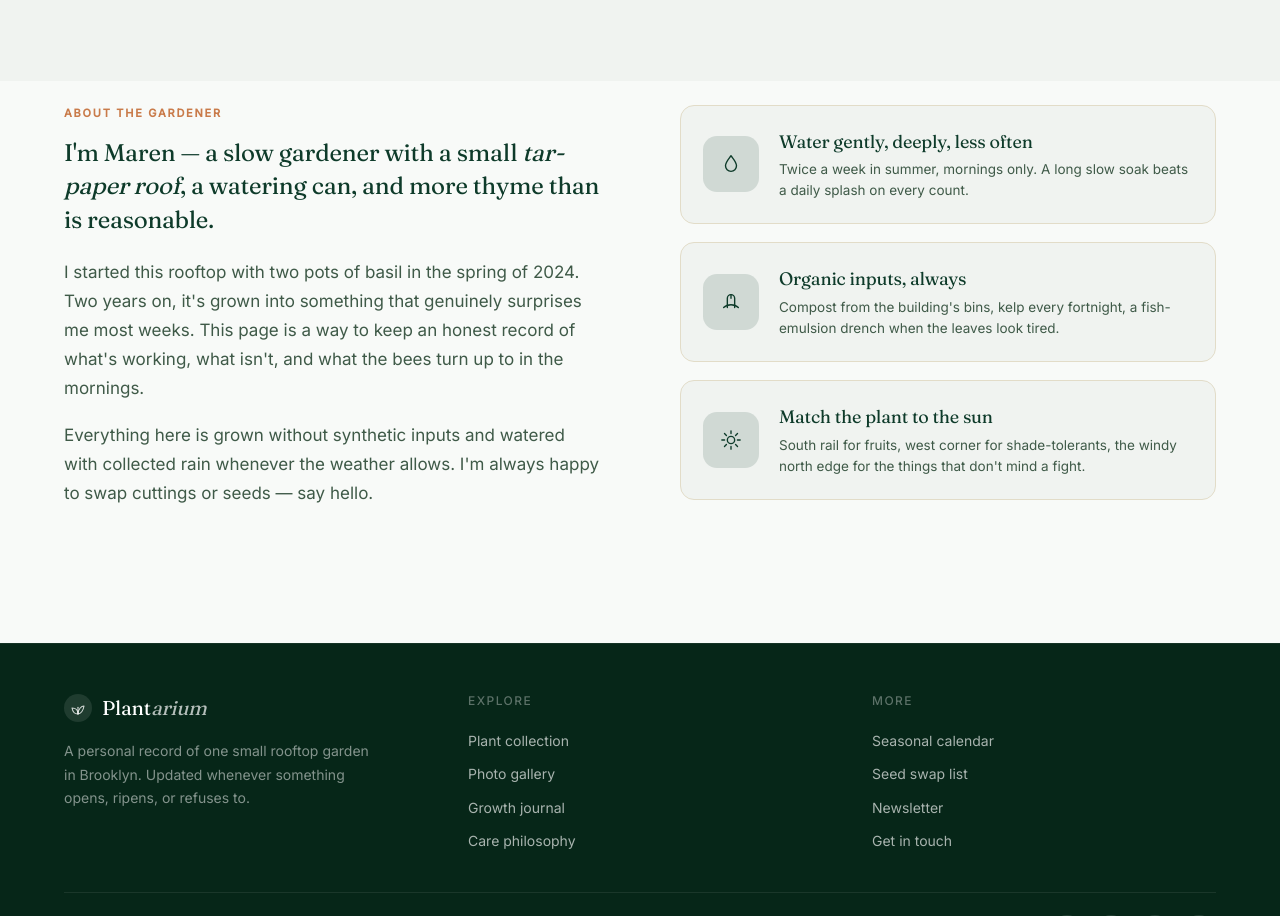
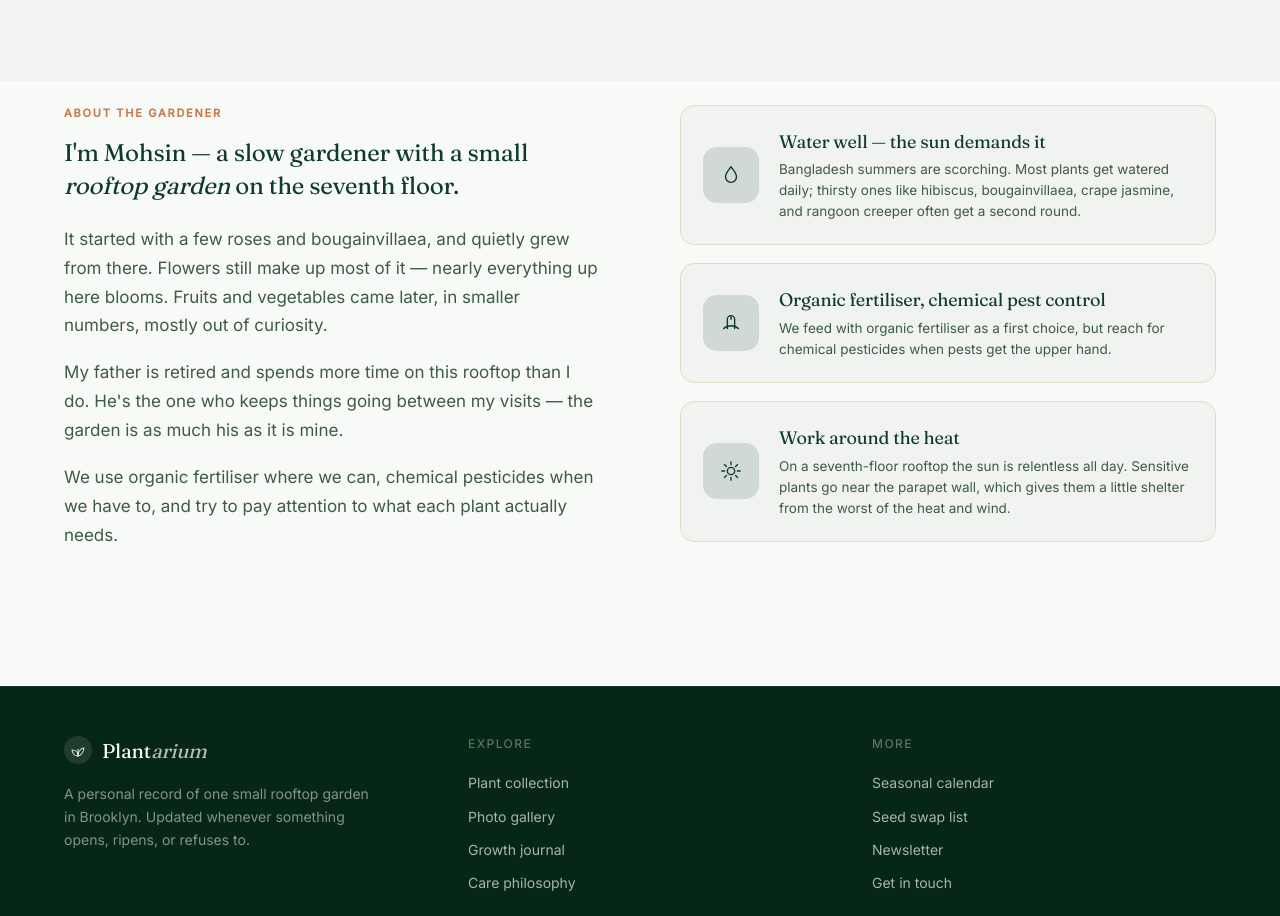
Before and after one commit to mohsin-al-mamun/plantarium, a Next.js app: page / in a window 1280 px wide. Shown: the part 2700-3616 px from the top of the page. Built offline with nearby package versions, Linux system fonts and the light colour scheme; no server answers; the database is empty.

Commit message:
content(about): rewrite gardener section with accurate personal details
Update name to Mohsin, reflect Bangladesh rooftop context, mention
father's role, accurate watering and fertiliser practices, parapet
wall shelter detail.

Co-Authored-By: Claude Sonnet 4.6 <noreply@anthropic.com>

```diff
--- a/app/components/About.tsx
+++ b/app/components/About.tsx
@@ -32,22 +32,25 @@ export default function About() {
                 marginBottom: "22px",
               }}
             >
-              I&apos;m Maren — a slow gardener with a small{" "}
-              <em style={{ fontStyle: "italic", color: "var(--green-ink)" }}>tar-paper roof</em>
-              , a watering can, and more thyme than is reasonable.
+              I&apos;m Mohsin — a slow gardener with a small{" "}
+              <em style={{ fontStyle: "italic", color: "var(--green-ink)" }}>rooftop garden</em>{" "}
+              on the seventh floor.
             </p>
 
             <p style={{ fontSize: "17px", lineHeight: 1.7, color: "var(--ink-soft)", marginBottom: "18px" }}>
-              I started this rooftop with two pots of basil in the spring of 2024. Two years on,
-              it&apos;s grown into something that genuinely surprises me most weeks. This page is a
-              way to keep an honest record of what&apos;s working, what isn&apos;t, and what the
-              bees turn up to in the mornings.
+              It started with a few roses and bougainvillaea, and quietly grew from there. Flowers
+              still make up most of it — nearly everything up here blooms. Fruits and vegetables
+              came later, in smaller numbers, mostly out of curiosity.
+            </p>
+
+            <p style={{ fontSize: "17px", lineHeight: 1.7, color: "var(--ink-soft)", marginBottom: "18px" }}>
+              My father is retired and spends more time on this rooftop than I do. He&apos;s the
+              one who keeps things going between my visits — the garden is as much his as it is mine.
             </p>
 
             <p style={{ fontSize: "17px", lineHeight: 1.7, color: "var(--ink-soft)", margin: 0 }}>
-              Everything here is grown without synthetic inputs and watered with collected rain
-              whenever the weather allows. I&apos;m always happy to swap cuttings or seeds — say
-              hello.
+              We use organic fertiliser where we can, chemical pesticides when we have to, and try
+              to pay attention to what each plant actually needs.
             </p>
           </div>
 
@@ -60,8 +63,8 @@ export default function About() {
                     <path d="M12 3c3 4 6 7 6 11a6 6 0 0 1-12 0c0-4 3-7 6-11Z" />
                   </svg>
                 ),
-                title: "Water gently, deeply, less often",
-                desc: "Twice a week in summer, mornings only. A long slow soak beats a daily splash on every count.",
+                title: "Water well — the sun demands it",
+                desc: "Bangladesh summers are scorching. Most plants get watered daily; thirsty ones like hibiscus, bougainvillaea, crape jasmine, and rangoon creeper often get a second round.",
               },
               {
                 icon: (
@@ -71,8 +74,8 @@ export default function About() {
                     <path d="M12 4v4" />
                   </svg>
                 ),
-                title: "Organic inputs, always",
-                desc: "Compost from the building's bins, kelp every fortnight, a fish-emulsion drench when the leaves look tired.",
+                title: "Organic fertiliser, chemical pest control",
+                desc: "We feed with organic fertiliser as a first choice, but reach for chemical pesticides when pests get the upper hand.",
               },
               {
                 icon: (
@@ -81,8 +84,8 @@ export default function About() {
                     <path d="M12 2v3M12 19v3M2 12h3M19 12h3M4.9 4.9l2.1 2.1M17 17l2.1 2.1M4.9 19.1 7 17M17 7l2.1-2.1" />
                   </svg>
                 ),
-                title: "Match the plant to the sun",
-                desc: "South rail for fruits, west corner for shade-tolerants, the windy north edge for the things that don't mind a fight.",
+                title: "Work around the heat",
+                desc: "On a seventh-floor rooftop the sun is relentless all day. Sensitive plants go near the parapet wall, which gives them a little shelter from the worst of the heat and wind.",
               },
             ].map((row) => (
               <div
```
